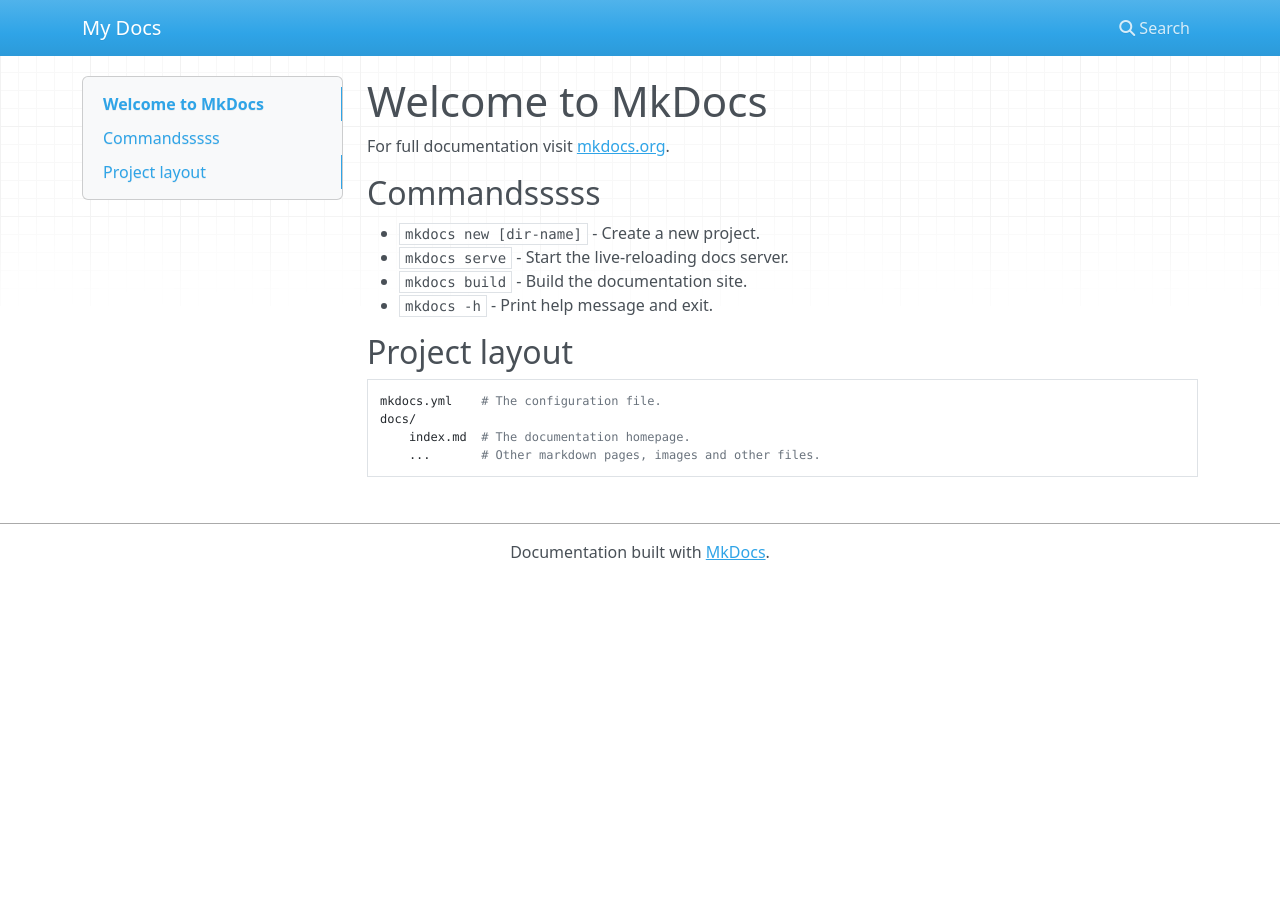
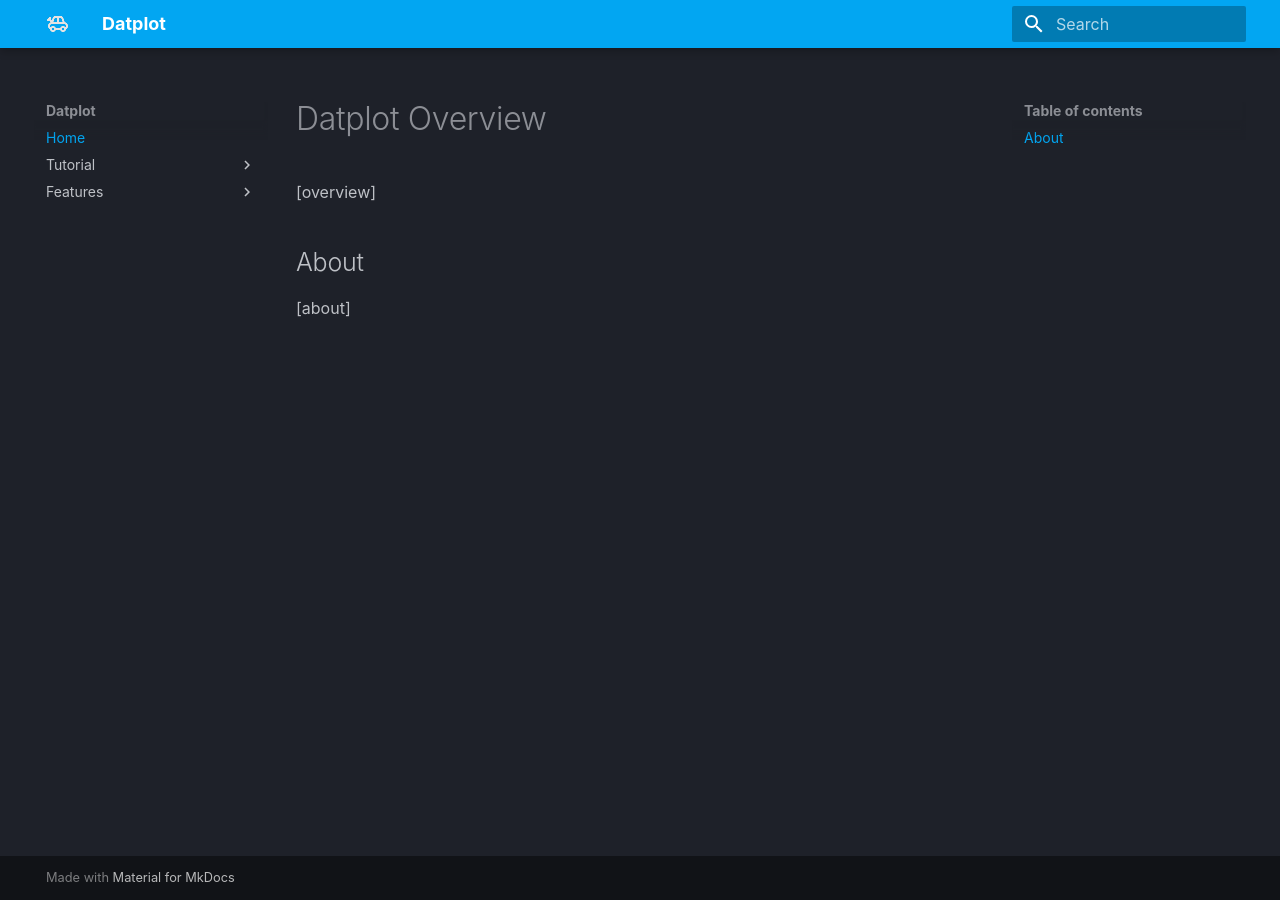
Before and after one commit to OSUDSL/datplots, an MkDocs documentation site: the page built from docs/index.md, in a window 1280 px wide. Built offline with MkDocs 1.6.1 and Material for MkDocs 9.7.7, drawn with Linux system fonts in a browser that asks for light colours; nearby versions of some CDN libraries; some web fonts are replaced.

Commit message:
Added to more details and tabs

```diff
--- a/docs/index.md
+++ b/docs/index.md
@@ -1,17 +1,7 @@
-# Welcome to MkDocs
+# Datplot Overview
 
-For full documentation visit [mkdocs.org](https://www.mkdocs.org).
+ [overview]
 
-## Commandsssss
+## About
 
-* `mkdocs new [dir-name]` - Create a new project.
-* `mkdocs serve` - Start the live-reloading docs server.
-* `mkdocs build` - Build the documentation site.
-* `mkdocs -h` - Print help message and exit.
-
-## Project layout
-
-    mkdocs.yml    # The configuration file.
-    docs/
-        index.md  # The documentation homepage.
-        ...       # Other markdown pages, images and other files.
+ [about]
--- a/mkdocs.yml
+++ b/mkdocs.yml
@@ -1 +1,27 @@
-site_name: My Docs
+site_name: Datplot
+nav:
+  - Home: index.md
+  - Tutorial:
+    - Installation: 'tutorial/installation.md'
+    - Getting Started: 'tutorial/getting_started.md'
+  - Features:
+    - View Recent Files: features/viewRecents.md
+    - Change Save Location: features/saveLoc.md
+    - Zooming: features/zoom.md
+    - Changing Axes: features/axis.md
+    - Drag and Drop: features/drag.md
+
+theme:
+  name: material
+  font:
+    text: BuckeyeSans
+  palette:
+    - scheme: slate
+      primary: light blue
+      accent: light blue
+
+
+  logo: toy.ico
+  icon: toy.ico
+extra_css:
+  - stylesheets/extra.css
```
Also changed, not shown: docs/tutorial/getting_started.md (added, +17 -0 lines), docs/tutorial/installation.md (added, +11 -0 lines), docs/features/axis.md (added), docs/features/drag.md (added), docs/features/saveLoc.md (added), docs/features/viewRecents.md (added), docs/features/zoom.md (added), docs/toy.ico (added).
